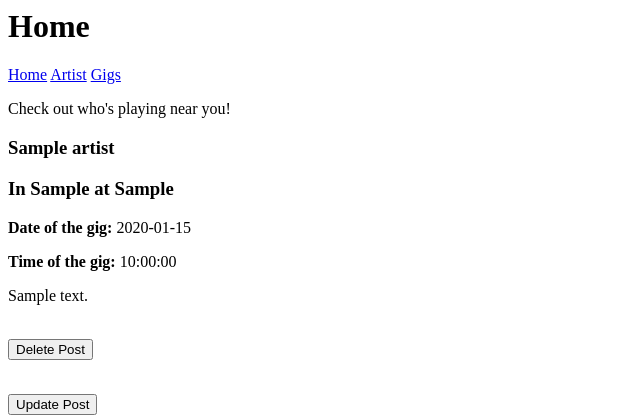
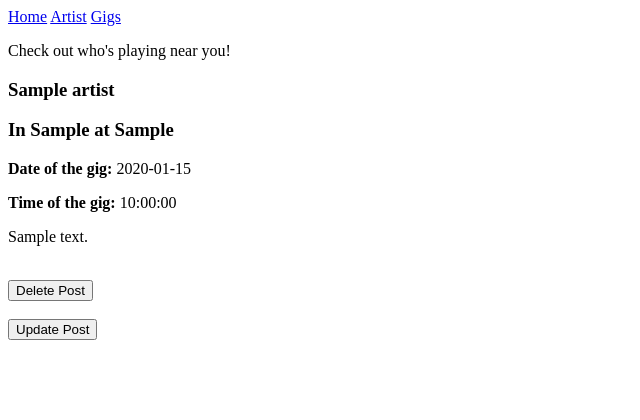
Before and after one commit to BWDaniels97/QA-SFIA-1, a Flask app: page / in a window 1280 px wide. Shown: the top 420 px of the page, without its empty margins (0-640 px from the left). Run offline with Flask 2, Linux system fonts and the light colour scheme; tables that the repository leaves empty hold one stand-in row (values such as "Sample post").

Commit message:
Update home.html

```diff
--- a/application/templates/home.html
+++ b/application/templates/home.html
@@ -1,4 +1,3 @@
-<h1>Home</h1>
 {% extends 'layout.html' %}
 {% block body_content %}
 <p>Check out who's playing near you!</p>
```
